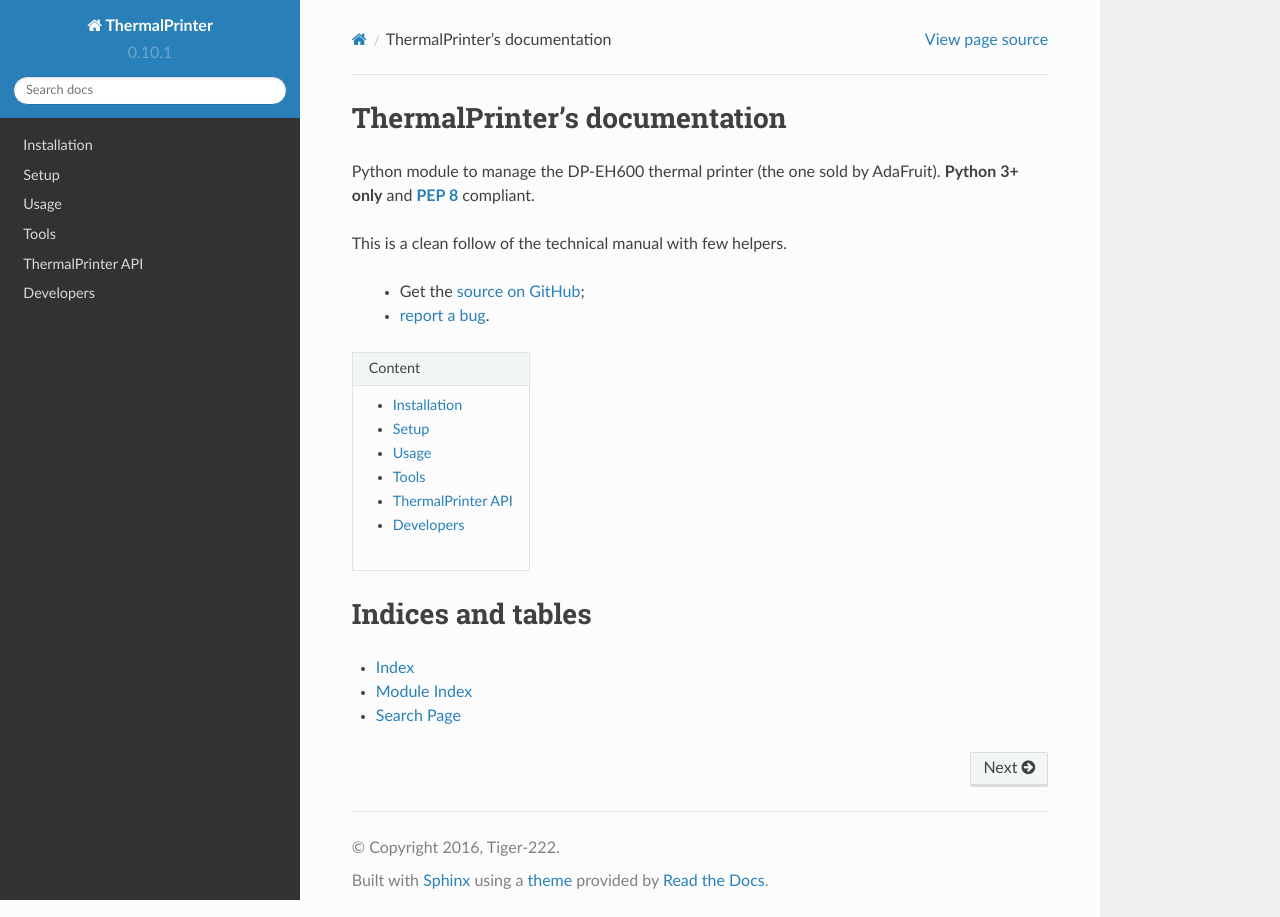
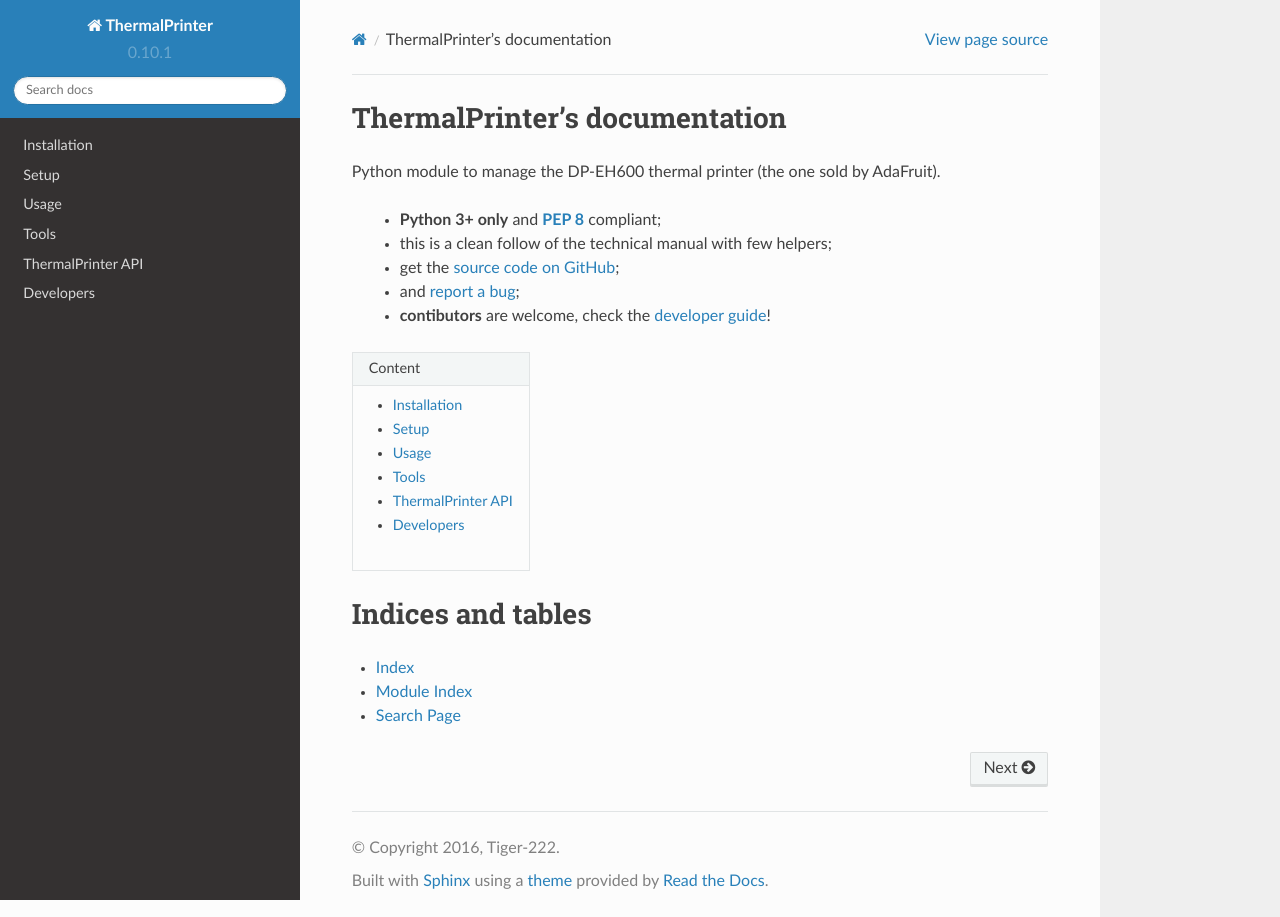
Before and after one commit to BoboTiG/thermalprinter, a Sphinx documentation site: the page built from docs/source/index.rst, in a window 1280 px wide. Built offline with Sphinx 7.4.7 and the Read the Docs theme 2.0.0, drawn with Linux system fonts in a browser that asks for light colours.

Commit message:
- Fix license issue (MIT is the good one) - Show we are open to contributions

```diff
--- a/README.rst
+++ b/README.rst
@@ -6,6 +6,7 @@ Python module to manage the DP-EH600 thermal printer (the one sold by AdaFruit).
 - **Python 3+ only** and PEP8 compliant;
 - this is a clean follow of the technical manual with few helpers;
 - and there is a `complete, and beautiful, documentation <https://thermalprinter.readthedocs.io>`_ :)
+- **contibutors** are welcome, check the `developer guide <https://thermalprinter.readthedocs.io/en/latest/developers.html>`_!
 
 Installation
 ------------
--- a/docs/source/index.rst
+++ b/docs/source/index.rst
@@ -2,12 +2,12 @@ ThermalPrinter's documentation
 ==============================
 
 Python module to manage the DP-EH600 thermal printer (the one sold by AdaFruit).
-**Python 3+ only** and  :pep:`8` compliant.
 
-This is a clean follow of the technical manual with few helpers.
-
-    - Get the `source on GitHub <https://github.com/BoboTiG/thermalprinter>`_;
-    - `report a bug <https://github.com/BoboTiG/thermalprinter/issues>`_.
+    - **Python 3+ only** and :pep:`8` compliant;
+    - this is a clean follow of the technical manual with few helpers;
+    - get the `source code on GitHub <https://github.com/BoboTiG/thermalprinter>`_;
+    - and `report a bug <https://github.com/BoboTiG/thermalprinter/issues>`_;
+    - **contibutors** are welcome, check the :doc:`developer guide <developers>`!
 
 +-------------------------+
 |         Content         |
--- a/setup.py
+++ b/setup.py
@@ -30,7 +30,7 @@ config = {
     'long_description': open('README.rst').read(),
     'classifiers': classifiers,
     'platforms': ['Linux'],
-    'license': 'zlib/libpng',
+    'license': 'mit',
     'install_requires': ['pyserial >= 3.0'],
 }
 
```
Also changed, not shown: thermalprinter/__init__.py (+3 -4 lines), 1 other file.
